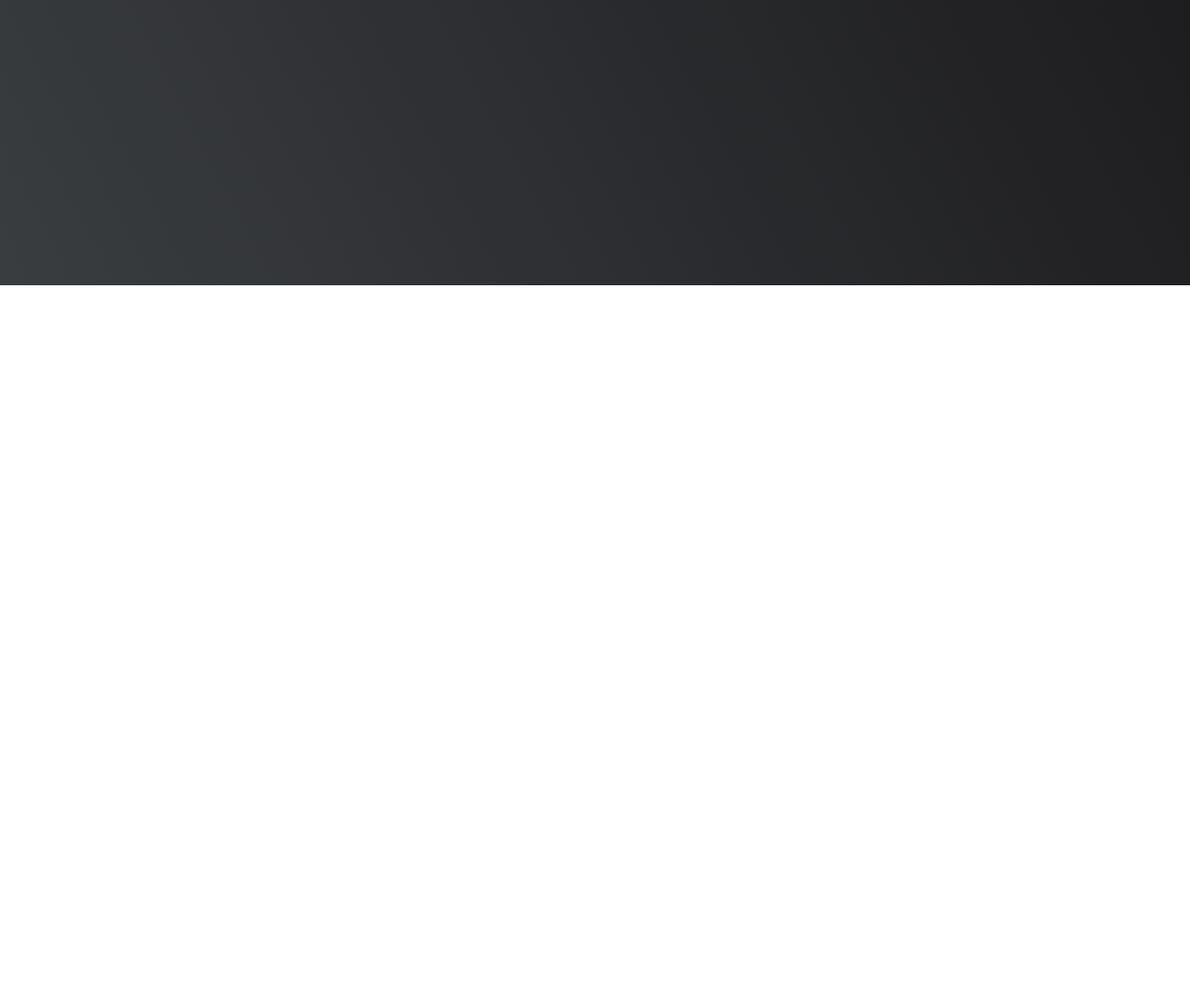
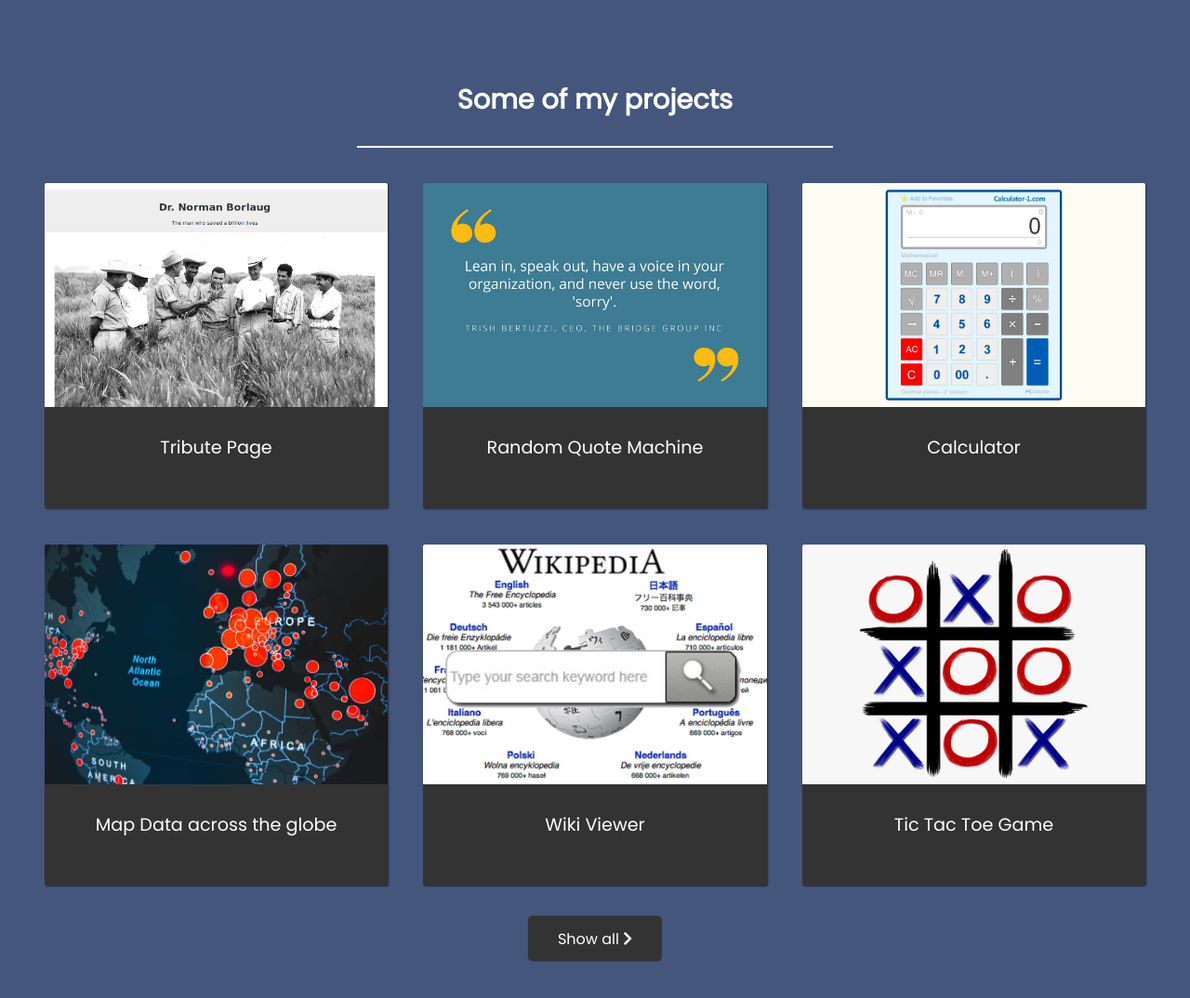
Before and after one commit to robb52/portfolio_project, a plain HTML site: page index.html in a window 1280 px wide. Shown: the part 560-1634 px from the top of the page at 93% size. Before the commit the page ends 867 px from the top, so only its background shows below. Drawn offline with Linux system fonts and the light colour scheme.

Commit message:
Markup and style project section

```diff
--- a/css/styles.css
+++ b/css/styles.css
@@ -10,6 +10,14 @@ body {
 
 nav {
     background: #BE3144;
+    width: 100%;
+    position: fixed;
+}
+
+img {
+    display: block;
+    width: 100%;
+
 }
 
 .nav-list {
@@ -36,7 +44,9 @@ nav {
     display: flex;
     flex-direction: column;
     width: 100%;
-    height: 100vh;
+    height: 70vh;
+    justify-content: center;
+    align-items: center;
     background: #000;
     background-image: linear-gradient(62deg, #3a3d40 0%, #181719 100%);
     text-align: center;
@@ -59,3 +69,95 @@ nav {
     color: #BE3144;
     margin: 0;
 }
+
+.projects__section {
+    background: #45567d;
+    padding: 4em 1.5em;
+
+}
+
+.project-header {
+    color: #fff;
+    text-align: center;
+    border-bottom: 2px solid #fff;
+}
+
+h2 {
+    margin: -20px auto;
+    padding: 1em 0;
+    width: 300px;
+}
+
+.project-grid {
+    padding: 2em 0;
+
+}
+
+.project {
+    text-align: center;
+    background: #333;
+    margin: 1em 0;
+    box-shadow: 1px 1px 2px rgba(0, 0, 0, 0.5);
+    border-radius: 2px;
+
+}
+
+.project-image {
+    border-top-left-radius: 2px;
+    border-top-right-radius: 2px;
+}
+
+.project-title {
+    padding: 1.5em 0;
+    margin: auto;
+}
+
+a {
+    color: #fff;
+    text-decoration: none;
+}
+
+@media (min-width: 500px) {
+    .project-grid {
+        display: grid;
+        grid-template-columns: repeat(auto-fit, minmax(350px, 1fr));
+        width: 100%;
+        margin: 0 auto;
+    }
+
+    .project {
+        margin: 1em;
+        box-shadow: 1px 1px 2px rgba(0, 0, 0, 0.5);
+        border-radius: 2px;
+    }
+
+    .project-header {
+        font-size: 1.5em;
+        width: 40vw;
+    }
+
+    .project-image {
+        height: calc(100% - 6.8rem);
+        width: 100%;
+        object-fit: cover;
+        border-top-left-radius: 2px;
+        border-top-right-radius: 2px;
+    }
+}
+
+.btn-main {
+    background: #333;
+    padding: .75rem 2rem;
+    border-radius: 5px;
+    position: absolute;
+    left: 50%;
+    transform: translate(-50%, -50%);
+    font-size: 1rem;
+}
+
+.btn-main:hover,
+.btn-main:focus {
+    background: #BE3144;
+    transition: ease-in-out 8ms;
+
+}
--- a/index.html
+++ b/index.html
@@ -35,6 +35,72 @@
                 </p>
             </section>
 
+            <section class="projects__section" id="projects">
+                <h2 class="project-header">Some of my projects</h2>
+                <div class="project-grid">
+
+                    <div class="project">
+                        <a href="#">
+                            <img class="project-image" src="images/tribute2.png" alt="">
+                            <p class="project-title">
+                                Tribute Page
+                            </p>
+                        </a>
+                    </div>
+
+                    <div class="project">
+                        <a href="">
+                            <img class="project-image" src="images/quote2.png" alt="">
+                            <p class="project-title">
+                                Random Quote Machine
+                            </p>
+                        </a>
+                    </div>
+
+                    <div class="project">
+                        <a href="">
+                            <img class="project-image" src="images/calculator.png" alt="">
+                            <p class="project-title">
+                                Calculator
+                            </p>
+                        </a>
+                    </div>
+
+                    <div class="project">
+                        <a href="">
+                            <img class="project-image" src="images/map-data.jpeg" alt="">
+                            <p class="project-title">
+                                Map Data across the globe
+                            </p>
+                        </a>
+                    </div>
+
+                    <div class="project">
+                        <a href="">
+                            <img class="project-image" src="images/wiki-search.jpg" alt="">
+                            <p class="project-title">
+                                Wiki Viewer
+                            </p>
+                        </a>
+                    </div>
+
+                    <div class="project">
+                        <a href="">
+                            <img class="project-image" src="images/tic-tac.png" alt="">
+                            <p class="project-title">
+                                Tic Tac Toe Game
+                            </p>
+                        </a>
+                    </div>
+
+                </div>
+                <a  class="btn-main" href="#">
+                    Show all
+                    <i class="fas fa-chevron-right"></i>
+                </a>
+
+            </section>
+
         </main>
 
 
```
Also changed, not shown: images/calculator.png (added), images/map-data.jpeg (added), images/quote2.png (added), images/tic-tac.png (added), images/tribute-3.jpg (added), images/tribute2.png (added), images/wiki-search.jpg (added), 2 other files.
